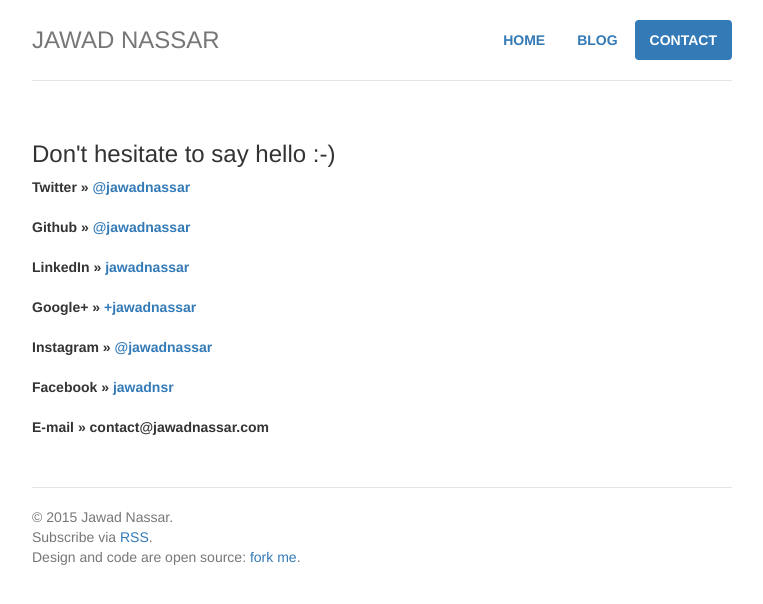
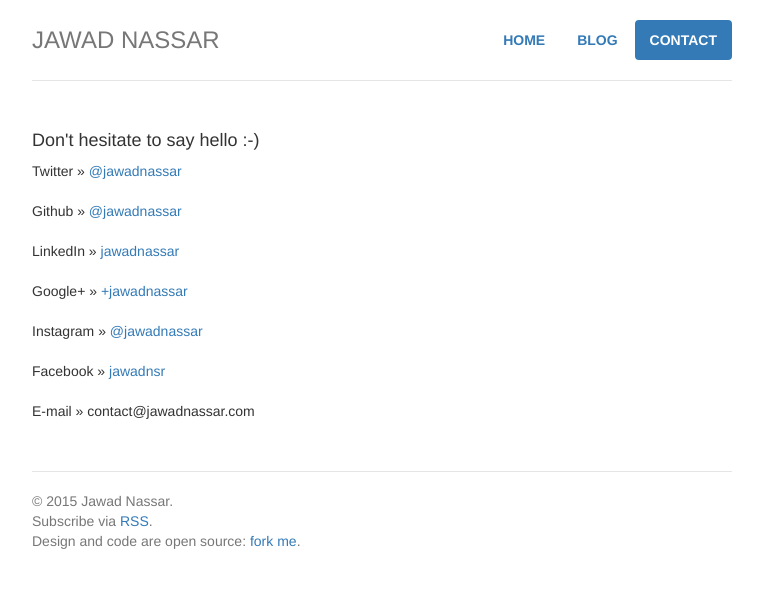
Before and after one commit to jawadnassar/jawadnassar.github.io, a Jekyll site: the page built from contact/index.html, in a window 1280 px wide. Shown: the top 604 px of the page, without its empty margins (258-1021 px from the left). Built offline with Jekyll 4.4.1, drawn with Linux system fonts in a browser that asks for light colours.

Commit message:
contact page

```diff
--- a/contact/index.html
+++ b/contact/index.html
@@ -5,9 +5,9 @@ home: passive
 blog: passive
 contact: active
 ---
-<h3>Don't hesitate to say hello :-)</h3>
+<h4>Don't hesitate to say hello :-)</h4>
 <ul class="list-unstyled">
-	<strong>
+
 	<li><span>Twitter</span> » <a href="https://twitter.com/jawadnassar" target="_blank">@jawadnassar</a></li>
 	<br />
 	<li><span>Github</span> » <a href="https://github.com/jawadnassar" target="_blank">@jawadnassar</a></li>
@@ -22,5 +22,5 @@ contact: active
 	<br />
 
 	<li><span>E-mail</span> » contact<!-- Needs -->@<!-- obfuscation -->jawadnassar.com</li>
-	</strong>
+
 </ul>
```
